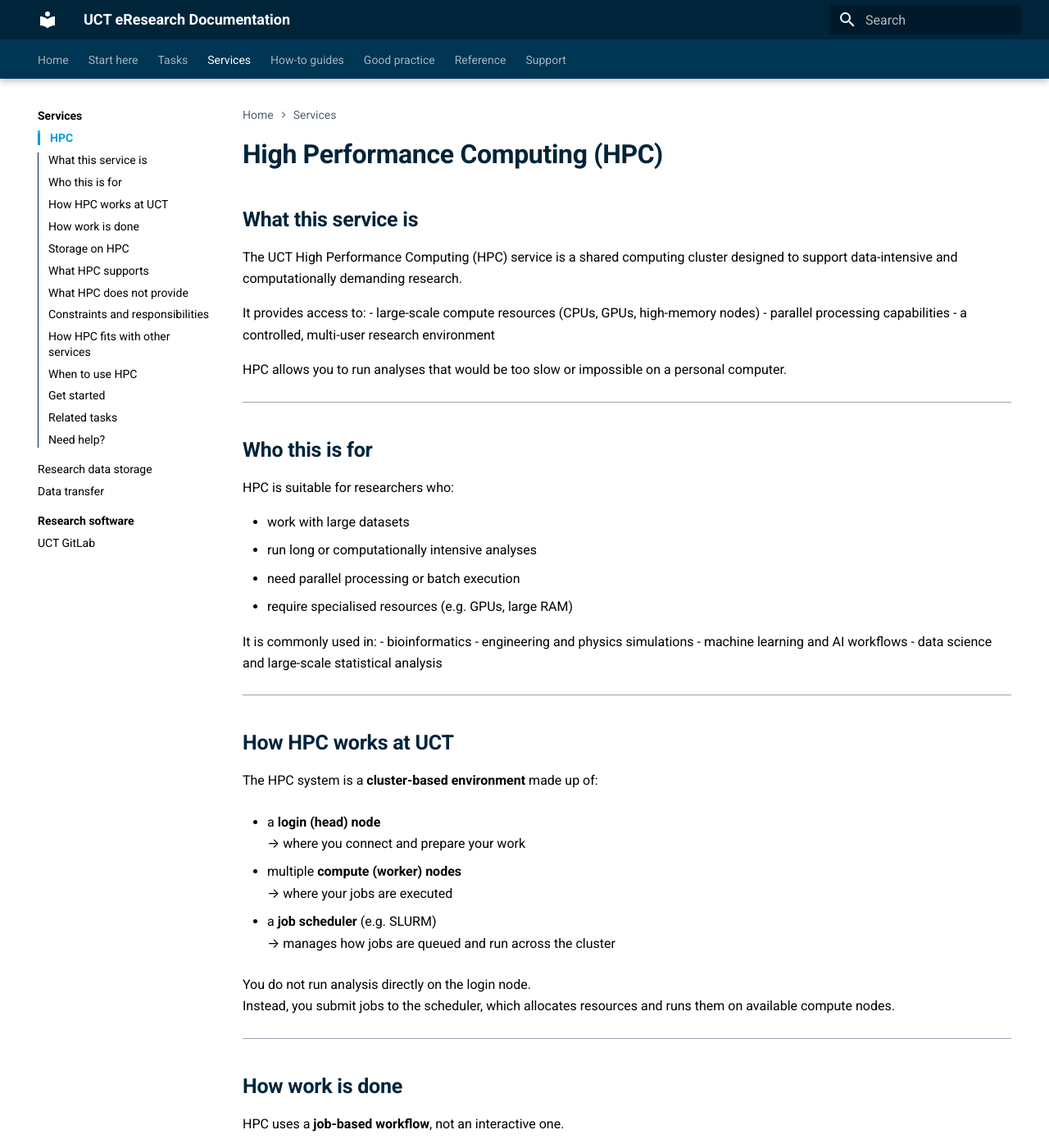
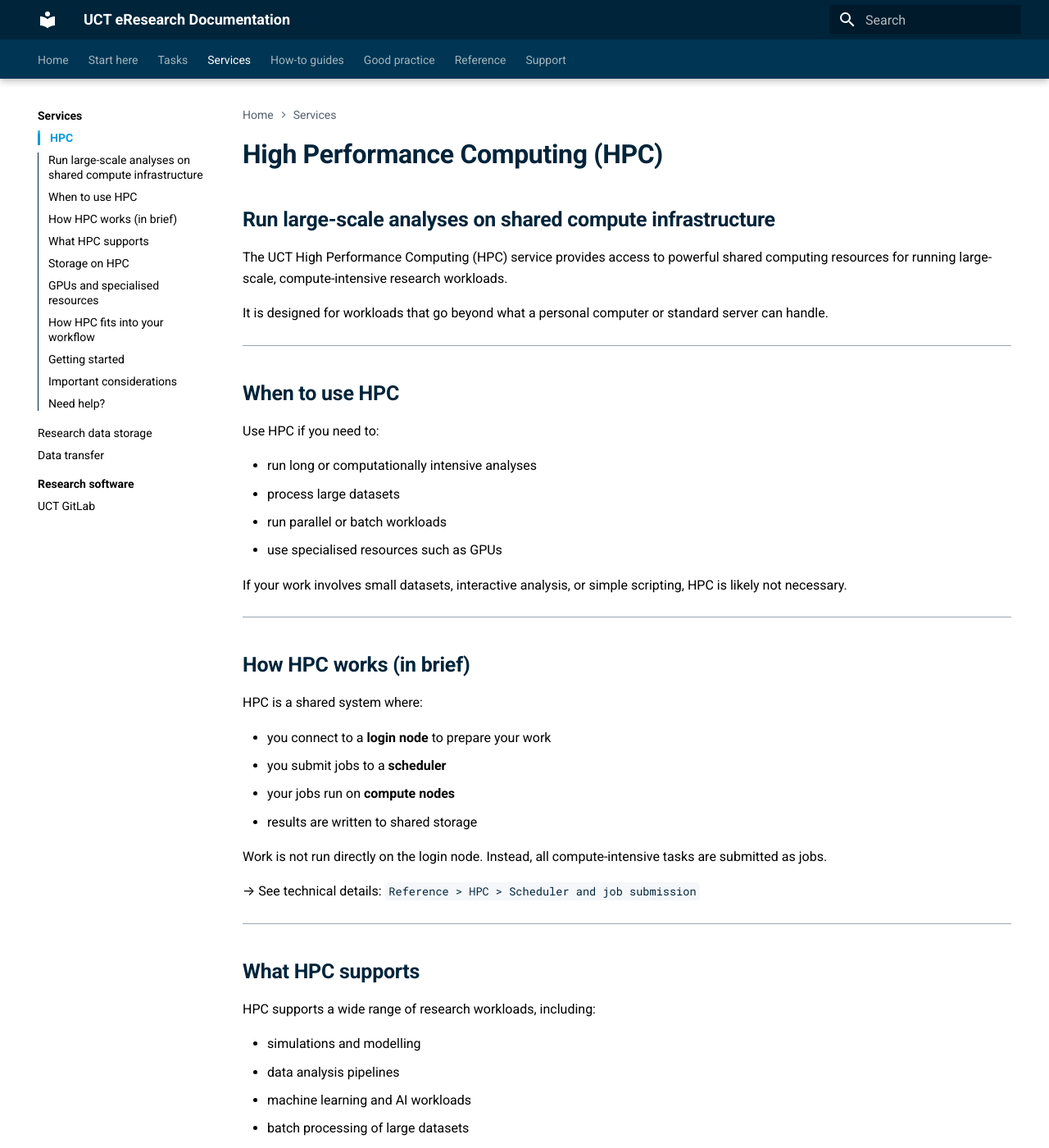
Before and after one commit to uct-eresearch/eresearch-documentation, an MkDocs documentation site: the page built from docs/services/hpc/index.md, in a window 1280 px wide and 1400 px high. Shown: the whole window at 82% size. Built offline with MkDocs 1.6.1 and Material for MkDocs 9.7.7, drawn with Linux system fonts in a browser that asks for light colours; some of the changed text lies outside the part shown.

Commit message:
update hpc services and reference

```diff
--- /dev/null
+++ b/docs/reference/hpc/storage-and-file-systems.md
@@ -0,0 +1,148 @@
+# Storage and file systems
+
+## Storage on UCT HPC
+
+The UCT HPC system provides different storage areas for different purposes. Understanding how to use each correctly is essential for performance, reliability, and responsible use of shared resources.
+
+---
+
+## Overview
+
+There are two primary storage locations available to users:
+
+- `/home` → for code, small files, and persistent user data
+- `/scratch` → for active computations and temporary data
+
+These serve different roles and should not be used interchangeably.
+
+---
+
+## `/home`
+
+### Purpose
+
+`/home` is your personal storage space on the HPC system.
+
+Use it for:
+- code and scripts
+- configuration files
+- small datasets
+- lightweight outputs you want to retain
+
+### Characteristics
+
+- persistent (files are retained between sessions)
+- backed up (where applicable)
+- limited in size compared to `/scratch`
+- accessible from login nodes and compute nodes
+
+### What not to store here
+
+Avoid using `/home` for:
+- large datasets
+- intermediate files from jobs
+- high-throughput I/O workloads
+
+This can negatively affect system performance and may exceed quotas.
+
+---
+
+## `/scratch`
+
+### Purpose
+
+`/scratch` is designed for **high-performance, temporary storage during computation**.
+
+Use it for:
+- intermediate files generated during jobs
+- large datasets used in active processing
+- temporary outputs that will be moved or deleted after use
+
+### Characteristics
+
+- high-performance (optimised for fast read/write during jobs)
+- not intended for long-term storage
+- shared across users
+- subject to quotas and cleanup policies
+
+### Expected usage
+
+You should:
+- write job outputs to `/scratch`
+- process data in `/scratch`
+- move final results to a more persistent location when jobs complete
+
+---
+
+## Quotas
+
+Storage on HPC is limited and managed.
+
+- `/scratch` typically has a default quota (e.g. 100GB per user)
+- quotas may vary depending on project or allocation
+- exceeding quota can cause jobs to fail or data writes to stop
+
+Check your usage regularly and clean up unnecessary files.
+
+---
+
+## Data lifecycle on HPC
+
+A typical workflow looks like:
+
+1. Store code and small inputs in `/home`
+2. Transfer large datasets to `/scratch`
+3. Run jobs using data in `/scratch`
+4. Write intermediate and output files to `/scratch`
+5. Move final results to long-term storage (e.g. RDS)
+6. Clean up `/scratch`
+
+---
+
+## Relationship to other storage services
+
+HPC storage is **not intended for long-term data management**.
+
+For persistent research data:
+- use **Research Data Storage (RDS)** or other managed storage services
+
+For data transfer:
+- use tools such as Globus, SCP, or rsync to move data between systems
+
+---
+
+## Good usage practices
+
+- keep `/home` small and organised
+- use `/scratch` for all compute-intensive work
+- remove intermediate files once they are no longer needed
+- do not treat `/scratch` as archival storage
+- plan where your data will live after computation
+
+---
+
+## Common issues
+
+### Jobs failing due to storage
+
+- caused by exceeding quota or writing to the wrong location
+- ensure jobs use `/scratch` for large or temporary data
+
+### Slow performance
+
+- often due to heavy I/O in `/home`
+- move data-intensive operations to `/scratch`
+
+### Lost data
+
+- occurs when temporary data in `/scratch` is not moved after jobs complete
+- always transfer important outputs to a persistent location
+
+---
+
+## Related pages
+
+- HPC overview → `Services > HPC`
+- Running analyses → `Tasks`
+- Transferring data → `How-to`
+- Long-term storage → `Services > RDS`
--- a/docs/services/hpc/index.md
+++ b/docs/services/hpc/index.md
@@ -1,200 +1,123 @@
 # High Performance Computing (HPC)
 
-## What this service is
+## Run large-scale analyses on shared compute infrastructure
 
-The UCT High Performance Computing (HPC) service is a shared computing cluster designed to support data-intensive and computationally demanding research.
+The UCT High Performance Computing (HPC) service provides access to powerful shared computing resources for running large-scale, compute-intensive research workloads.
 
-It provides access to:
-- large-scale compute resources (CPUs, GPUs, high-memory nodes)
-- parallel processing capabilities
-- a controlled, multi-user research environment
-
-HPC allows you to run analyses that would be too slow or impossible on a personal computer.
+It is designed for workloads that go beyond what a personal computer or standard server can handle.
 
 ---
 
-## Who this is for
+## When to use HPC
 
-HPC is suitable for researchers who:
+Use HPC if you need to:
 
-- work with large datasets
 - run long or computationally intensive analyses
-- need parallel processing or batch execution
-- require specialised resources (e.g. GPUs, large RAM)
+- process large datasets
+- run parallel or batch workloads
+- use specialised resources such as GPUs
 
-It is commonly used in:
-- bioinformatics
-- engineering and physics simulations
-- machine learning and AI workflows
-- data science and large-scale statistical analysis
+If your work involves small datasets, interactive analysis, or simple scripting, HPC is likely not necessary.
 
 ---
 
-## How HPC works at UCT
+## How HPC works (in brief)
 
-The HPC system is a **cluster-based environment** made up of:
+HPC is a shared system where:
 
-- a **login (head) node**
-  → where you connect and prepare your work
+- you connect to a **login node** to prepare your work
+- you submit jobs to a **scheduler**
+- your jobs run on **compute nodes**
+- results are written to shared storage
 
-- multiple **compute (worker) nodes**
-  → where your jobs are executed
+Work is not run directly on the login node. Instead, all compute-intensive tasks are submitted as jobs.
 
-- a **job scheduler** (e.g. SLURM)
-  → manages how jobs are queued and run across the cluster
-
-You do not run analysis directly on the login node.
-Instead, you submit jobs to the scheduler, which allocates resources and runs them on available compute nodes.
+→ See technical details: `Reference > HPC > Scheduler and job submission`
 
 ---
 
-## How work is done
+## What HPC supports
 
-HPC uses a **job-based workflow**, not an interactive one.
+HPC supports a wide range of research workloads, including:
 
-Typical workflow:
+- simulations and modelling
+- data analysis pipelines
+- machine learning and AI workloads
+- batch processing of large datasets
 
-1. Connect to the cluster via SSH
-2. Prepare a job script (resources + commands)
-3. Submit the job to the scheduler
-4. The system runs the job when resources are available
-5. Results are written to output files
-
-This allows:
-- efficient use of shared resources
-- reproducible and scalable workflows
-- unattended execution of long-running jobs
+Work is typically done via the command line in a Linux environment.
 
 ---
 
 ## Storage on HPC
 
-HPC provides two main types of storage:
+HPC provides two main storage areas:
 
-### `/home`
-- small, persistent storage
-- used for scripts, configuration, and small files
-- limited quota
+- `/home` for code and small files
+- `/scratch` for active computations and temporary data
+
+You should run jobs using data in `/scratch` and move important results to long-term storage when complete.
+
+→ See full details: `Reference > HPC > Storage and file systems`
 
 ---
 
-### `/scratch`
-- high-performance temporary storage
-- used during active computation
-- not intended for long-term storage
-- **not backed up**
+## GPUs and specialised resources
+
+Some HPC resources, such as GPUs, are not enabled by default and may require a request or approval process.
+
+→ See details: `Reference > HPC > GPU access and partitions`
 
 ---
 
-### When to use external storage (RDS)
+## How HPC fits into your workflow
 
-For most research workflows, you should use HPC together with the Research Data Store (RDS):
+HPC is typically used alongside other services:
 
-Use RDS when:
-- your data is large or long-lived
-- you need reliable storage between jobs
-- you exceed HPC storage limits
+- **RDS** → for long-term storage of research data
+- **Data transfer tools** → to move data to and from HPC
+- **GitLab** → for version control and collaboration on code
 
-RDS can be mounted on HPC and provides:
-- persistent storage
-- backup and recovery
-- high-performance access
-
-→ See: [Research data storage](../storage/index.md)
+A typical workflow:
+1. develop code locally or in GitLab
+2. transfer data to HPC
+3. run analysis on HPC
+4. move results to RDS or another storage system
 
 ---
 
-## What HPC supports
+## Getting started
 
-The HPC service supports:
+To begin using HPC:
 
-- batch job execution via scheduler
-- parallel computing (multi-core, distributed jobs)
-- GPU workloads
-- custom research software environments
-- command-line workflows (Linux-based)
+- apply for access
+- connect to the system
+- prepare and submit your first job
 
-Researchers can:
-- install and run their own software (within guidelines)
-- automate workflows through scripts
-- scale analyses across multiple nodes
+→ See:
+- `How-to > Log into HPC`
+- `How-to > Submit your first job`
 
 ---
 
-## What HPC does not provide
+## Important considerations
 
-It is important to understand what HPC is not:
+HPC is a shared resource. This means:
 
-- not a desktop environment
-- not designed for interactive, GUI-based work
-- not a storage service for long-term data
-- not suitable for small, lightweight tasks
+- resources are allocated through a scheduler
+- usage must follow service policies
+- misuse (e.g. running heavy workloads on login nodes) may result in restrictions
 
-If your work fits comfortably on a laptop or workstation, HPC is not necessary.
-
----
-
-## Constraints and responsibilities
-
-Because HPC is a shared resource:
-
-- jobs must be submitted through the scheduler
-- heavy computation on login nodes is not allowed
-- resources (CPU, memory, time) must be requested appropriately
-- inefficient use of resources affects other users
-
-Researchers are expected to:
-- test jobs on small datasets first
-- request only the resources they need
-- structure workflows for batch execution
-
----
-
-## How HPC fits with other services
-
-HPC is most effective when used together with other UCT services:
-
-- **RDS (Research Data Store)**
-  → for storing and managing large datasets
-
-- **GitLab**
-  → for version control and collaboration on code
-
-- **Data transfer tools (e.g. Globus, Nextcloud)**
-  → for moving data to and from the cluster
-
-These services work together as part of a complete research workflow.
-
----
-
-## When to use HPC
-
-Use HPC when:
-- your analysis is too slow or large for local machines
-- you need parallel processing or batch jobs
-- your workflow requires GPUs or high-memory nodes
-
-If you are unsure:
-→ [Choose the right service](../../start-here/choose-the-right-service.md)
-
----
-
-## Get started
-
-To begin using HPC:
-
-- → [Log into HPC](../../how-to/hpc/log-into-hpc.md)
-- → [Submit your first job](../../how-to/hpc/submit-your-first-job.md)
-
----
-
-## Related tasks
-
-- → [Run large-scale analysis](../../tasks/run-large-scale-analysis.md)
-- → [Store and share research data](../../tasks/store-and-share-research-data.md)
+→ See: `Reference > HPC > Policies and service conditions`
 
 ---
 
 ## Need help?
 
-- → [Support](../../support/index.md)
+If you need assistance with:
+
+- access or accounts
+- troubleshooting jobs
+- software availability
+
+→ See: `Support`
```
